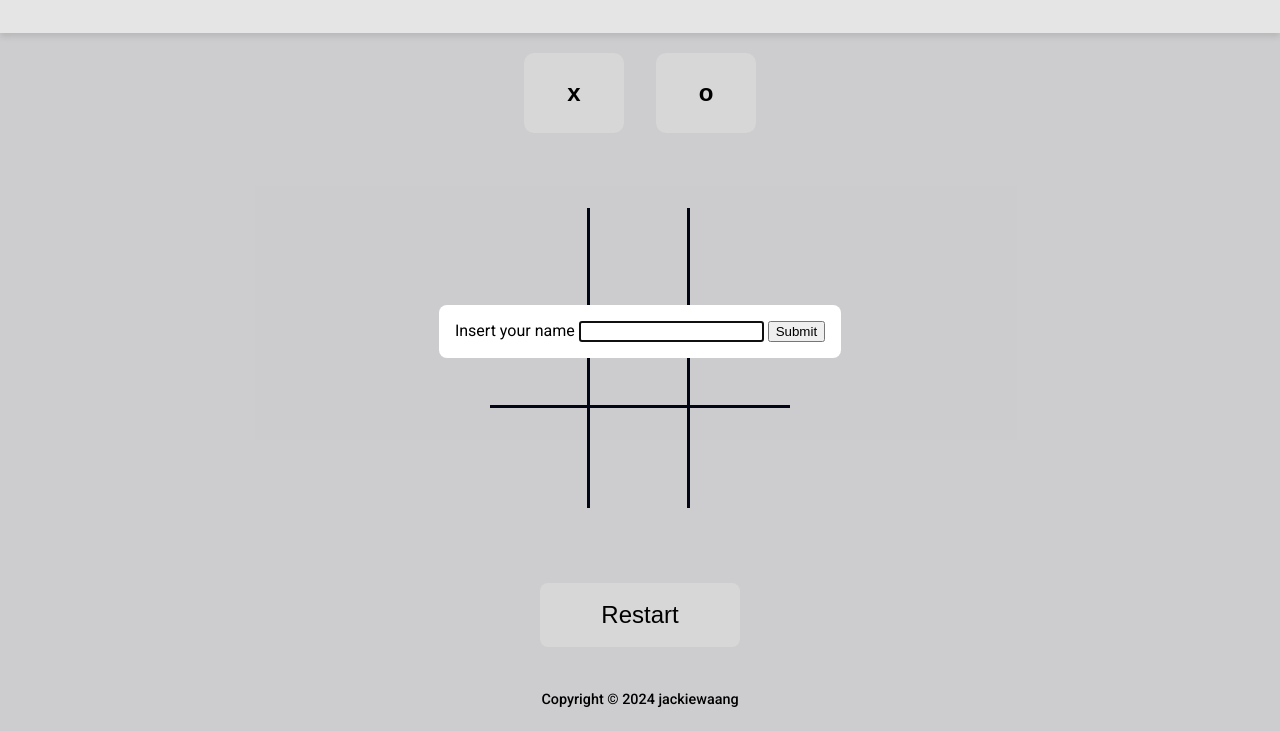
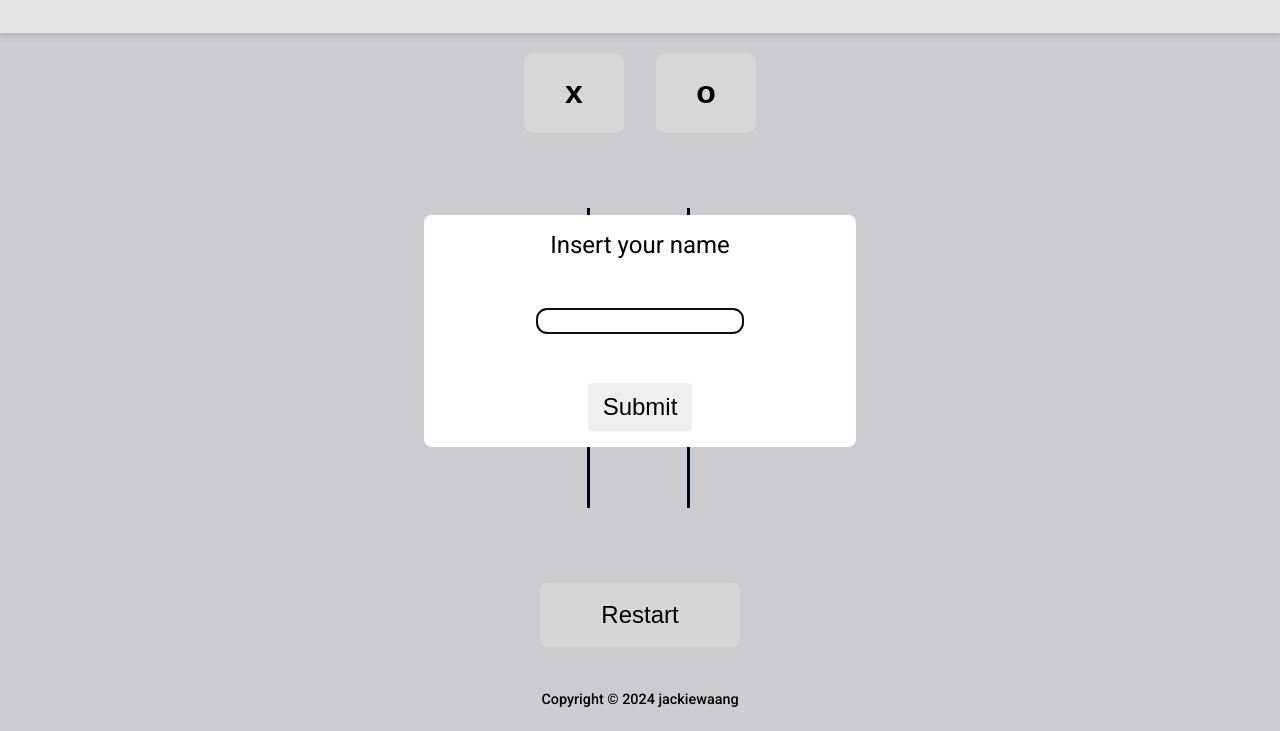
Before and after one commit to jackiewaang/odin-tictactoe, a plain HTML site: page index.html in a window 1280 px wide. Shown: the part 69-800 px from the top of the page. Drawn offline with Linux system fonts and the light colour scheme.

Commit message:
avoid cell being chosen more than once, improved interface for intro dialog, handled symbol selection

```diff
--- a/index.html
+++ b/index.html
@@ -30,8 +30,8 @@
         </header>
         <main>
             <div class="symbols">
-                <button type="button" id="cross">x</button>
-                <button type="button" id="circle">o</button>
+                <button type="button" id="symbol">x</button>
+                <button type="button" id="symbol">o</button>
             </div>
             <div class="cells">
                 <button class="cell bottom right" type="button" id="cell0"></button>
--- a/script.js
+++ b/script.js
@@ -59,7 +59,7 @@ function place(game, row, col){
 
 function startGame(playerName){
     const player1 = new player(playerName, 'x');
-    const player2 = new player('cpu', 'o');
+    const player2 = new player('Bot', 'o');
     const gameplay = new game(player1);
 
     const cells = document.querySelectorAll('.cell');
@@ -67,6 +67,7 @@ function startGame(playerName){
     cells.forEach(cell => {
         cell.addEventListener('click', function handleClick(event){
 
+            if(cell.textContent === ''){
                 const cellId = event.target.id;
                 const row = Math.floor(cellId[4] / 3);
                 const col = cellId[4] % 3;
@@ -82,6 +83,8 @@ function startGame(playerName){
                 } else{
                     gameplay.turn = gameplay.turn === player1 ? player2 : player1;
                 }
+            }
+
         })
     })
 
@@ -93,15 +96,38 @@ function startGame(playerName){
         })
     }
     )
+
+    const symbols = document.querySelectorAll('#symbol');
+    symbols.forEach(sym => {
+        sym.addEventListener('click', function(){
+            symbols.forEach(symb => {
+                symb.classList.remove('chosen');
+            })
+            sym.classList.add('chosen');
+            player1.symbol =  sym.textContent;
+            player2.symbol = (player1.symbol === 'x') ? 'o' : 'x';
+            console.log(player1.symbol);
+            console.log(player2.symbol);
+            gameplay.turn.symbol;
+        })
+    })
+
+
 }
 
 intro.showModal();
 const introButton = document.querySelector('#choose-name');
 introButton.addEventListener('click', function(){
+    form.submit();
+});
+
+const form = document.querySelector('form');
+form.addEventListener('submit', function(event){
+    event.preventDefault();
     intro.close();
     const playerName = document.querySelector('#player-name').value;
     startGame(playerName);
-});
+})
 
 function endGame(winner){
     if(winner === 'Draw'){
@@ -117,9 +143,8 @@ close.addEventListener('click', function(){
     resultsContainer.close();
 })
 
+
 /**TODO:
- * handle player choose of symbol
- * improve intro
  * add cpu
  * handle restart button in end dialog which does not close the dialog
  */
--- a/style.css
+++ b/style.css
@@ -14,6 +14,34 @@ body{
     margin:0;
     padding:0;
     font-family:Roboto;
+}
+
+form{
+    display:flex;
+    flex-direction: column;
+    align-items: center;
+    justify-content: space-between;
+    width:400px;
+    height:200px;
+}
+
+form label{
+    font-size:1.5rem;
+}
+
+form #player-name{
+    border-radius:10px;
+    width:200px;
+    height:20px;
+    font-size:1.2rem;
+    text-align:center;
+}
+
+form #choose-name{
+    border:none;
+    border-radius:4px;
+    font-size:1.5rem;
+    padding:10px 15px;
 }
 
 dialog{
@@ -77,9 +105,13 @@ main{
     border:none;
     width:100px;
     height:80px;
-    font-size:1.5rem;
+    font-size:2rem;
     font-weight:600;
     cursor:pointer;
+}
+
+#symbol.chosen{
+    background-color:#d4d4d8;
 }
 
 .symbols button:hover{
```
Lines whose indentation alone changed are shown as unchanged.
